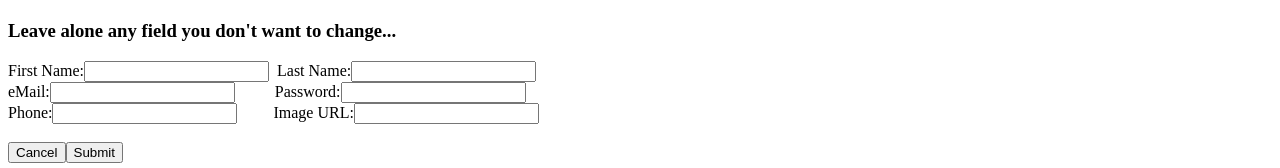
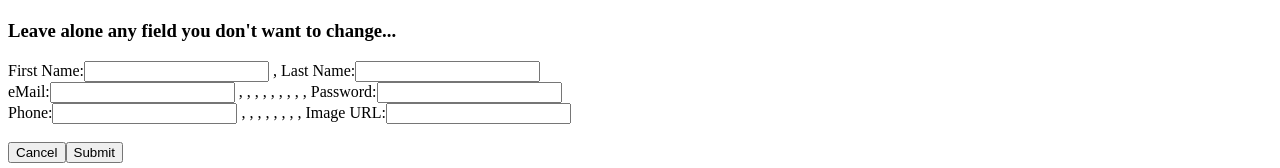
Before and after one commit to S1rQuacky/Frontend_Purrfect2.0, a Next.js app: page /edituser in a window 1280 px wide. Shown: the part 1402-1570 px from the top of the page. Built offline with nearby package versions, Linux system fonts and the light colour scheme; no server answers; a web font is replaced by a local one.

Commit message:
trying to fix netlify

```diff
--- a/components/location.js
+++ b/components/location.js
@@ -3,7 +3,7 @@
 function Location(props) {
 
     return (
-           <div className="card">
+           <div key={props.key} className="card">
                <div className="cardImage">
                     <img src={props.img}></img>
                </div>
--- a/pages/edituser.js
+++ b/pages/edituser.js
@@ -56,15 +56,15 @@ export default function EditUser(){
                 <h3>Leave alone any field you don't want to change...</h3>
                 <div className="inputForm">
                     <label htmlFor="first_name">First Name:</label><input onChange={handleChange} type="text" id="first_name" name="first_name" placeholder={user?.first_name} required />
-                    <label htmlFor="last_name">&nbsp;&nbsp;Last Name:</label><input onChange={handleChange} type="text" id="last_name" name="last_name" placeholder={user?.last_name} required />
+                    <label htmlFor="last_name">&nbsp;,&nbsp;Last Name:</label><input onChange={handleChange} type="text" id="last_name" name="last_name" placeholder={user?.last_name} required />
                 </div>
                 <div className="inputForm">
                     <label htmlFor="email">eMail:</label><input onChange={handleChange} type="text" id="email" name="email" placeholder={user?.email} required />
-                    <label htmlFor="pwd">&nbsp;&nbsp;&nbsp;&nbsp;&nbsp;&nbsp;&nbsp;&nbsp;&nbsp;&nbsp;Password:</label><input onChange={handleChange} type="password" id="pwd" name="pwd" required />
+                    <label htmlFor="pwd">&nbsp;,&nbsp;,&nbsp;,&nbsp;,&nbsp;,&nbsp;,&nbsp;,&nbsp;,&nbsp;,&nbsp;Password:</label><input onChange={handleChange} type="password" id="pwd" name="pwd" required />
                 </div>
                 <div className="inputForm">
                     <label htmlFor="phone_number">Phone:</label><input onChange={handleChange} type="text" id="phone_number" name="phone_number" placeholder={user?.phone_number} required />
-                    <label htmlFor="img">&nbsp;&nbsp;&nbsp;&nbsp;&nbsp;&nbsp;&nbsp;&nbsp;&nbsp;Image URL:</label><input onChange={handleChange} type="text" id="img" name="img" placeholder={user?.img} required />
+                    <label htmlFor="img">&nbsp;,&nbsp;,&nbsp;,&nbsp;,&nbsp;,&nbsp;,&nbsp;,&nbsp;,&nbsp;Image URL:</label><input onChange={handleChange} type="text" id="img" name="img" placeholder={user?.img} required />
 
                 </div>
                 <div className="foot">
```
